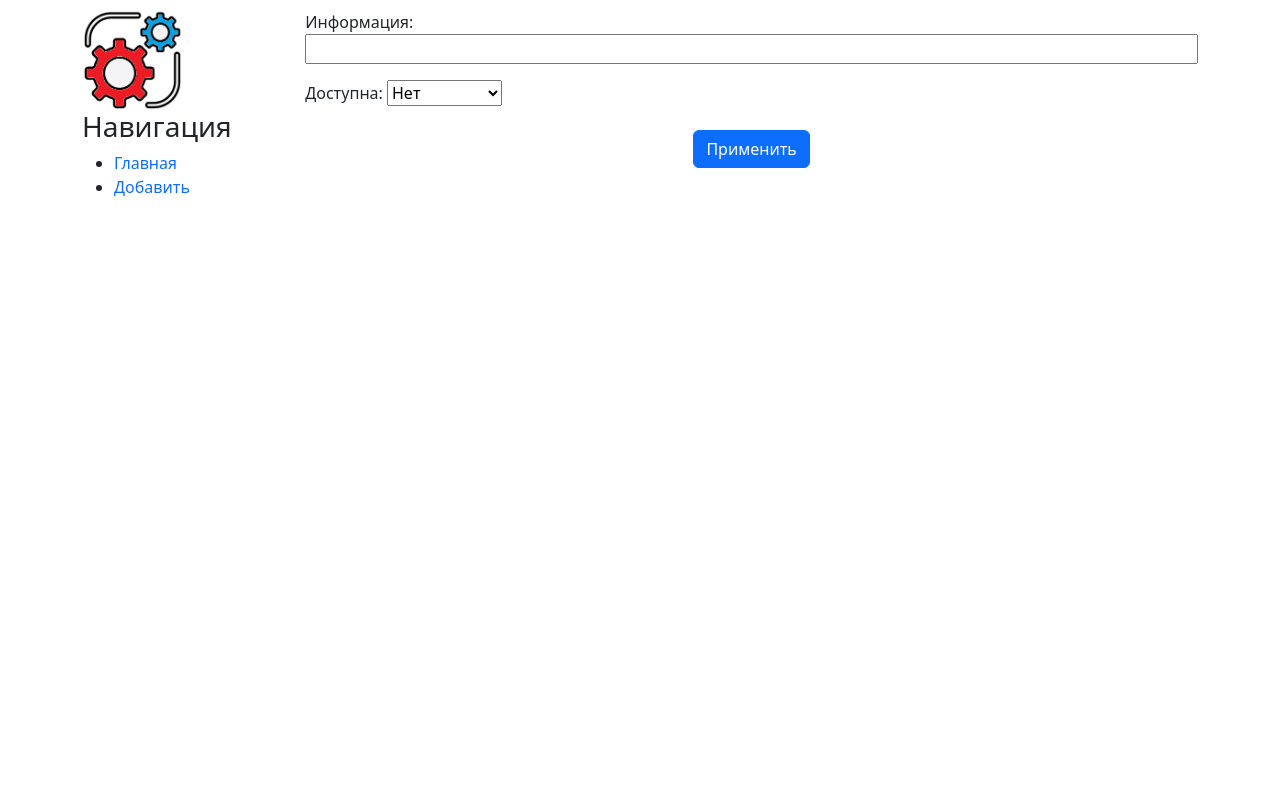
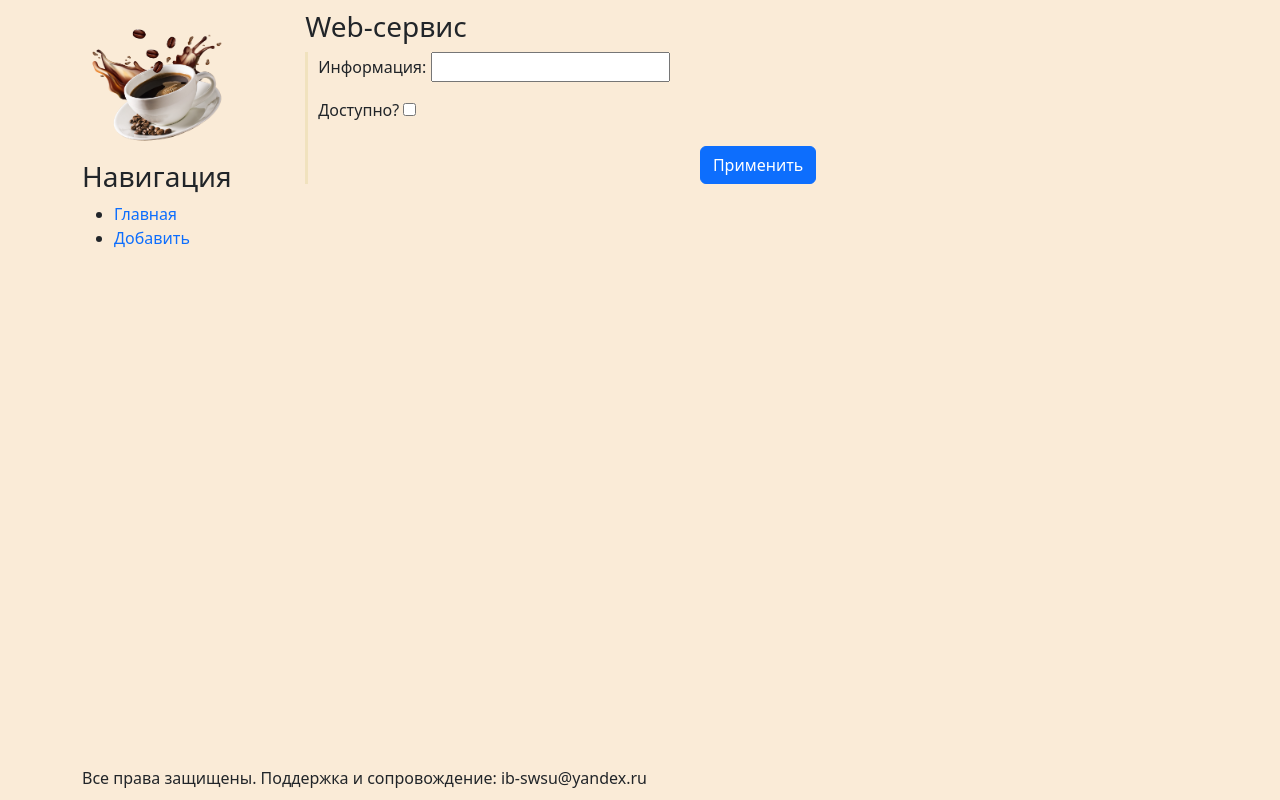
Before and after one commit to malkursk/digital, a Django app: page /create in a window 1280 px wide. Run offline with Django 4.2, Linux system fonts and the light colour scheme; parts of the project's set-up code (start-up, migrations or seed data) failed here and were passed over; some libraries are stand-ins or nearby versions.

Commit message:
easy views + style

```diff
--- a/vkr/my/models.py
+++ b/vkr/my/models.py
@@ -2,14 +2,14 @@ from django.db import models
 from django.core.validators import MinLengthValidator
 
 class Account(models.Model):
-    login = models.CharField(max_length=25, unique=True, verbose_name='логин')
-    passw = models.CharField(max_length=25, validators=[MinLengthValidator(3)], verbose_name='пароль')
-    busy = models.BooleanField(verbose_name='выдана', null=True, default=False)
-    fio = models.CharField(max_length=255, null=True, verbose_name='ФИО')
-    phone = models.CharField(max_length=20, null=True, verbose_name='контактный телефон')
-    org = models.CharField(max_length=255, null=True, verbose_name='название организации')
-    region = models.CharField(max_length=255, null=True, default='Курск',verbose_name='область (город)')
-    comment = models.CharField(max_length=255, null=True, verbose_name='комментарий')
+    login = models.CharField('логин', max_length=25, unique=True)
+    passw = models.CharField('пароль', max_length=25, validators=[MinLengthValidator(3)])
+    busy = models.BooleanField('выдана', default=False)
+    fio = models.CharField('ФИО',max_length=255, null=True)
+    phone = models.CharField('телефон',max_length=20, null=True)
+    org = models.CharField('организация',max_length=255, null=True)
+    region = models.CharField('область (город)', max_length=255, null=True, default='Курск')
+    comment = models.CharField('комментарий',max_length=255, null=True)
     created_at = models.DateTimeField(auto_now_add=True)
     updated_at = models.DateTimeField(auto_now=True)
     class Meta :
@@ -19,8 +19,8 @@ class Account(models.Model):
         ordering = ['-updated_at']
 
 class Test(models.Model):
-    info = models.CharField(verbose_name='информация', max_length=255)
-    enable = models.BooleanField(verbose_name='доступна', null=True, default=False)
+    info = models.CharField('информация', max_length=255)
+    enable = models.BooleanField('доступно?', default=False)
     created_at = models.DateTimeField(auto_now_add=True)
     updated_at = models.DateTimeField(auto_now=True)
     class Meta :
--- a/vkr/my/static/my/css/style.css
+++ b/vkr/my/static/my/css/style.css
@@ -1,13 +1,10 @@
 body {
     margin: 10px 0;
+    background-color: antiquewhite;
 }
 
 a {
     text-decoration: none;
-}
-
-input {
-    width: 100%;
 }
 
 aside {
@@ -16,6 +13,14 @@ aside {
 }
 
 main {
+    padding-left: 10px;
     width: 80%;
     float: right;
+    border-left: solid;
+    border-color: rgba(238, 223, 182, 0.747);
 }
+
+footer {
+    position: absolute;
+    bottom: 10px;
+}
--- a/vkr/my/templates/my/element.html
+++ b/vkr/my/templates/my/element.html
@@ -10,11 +10,11 @@
     <center><button type="submit" class="btn btn-primary mt-2">Применить</button></center>
 </form>
 {% else %}
-    <h5>Просмотр полной карточки, id: {{ form.pk }}</h5>
+    <h5>element {{ form.pk }}</h5>
     {% for key, value in form.fields.items %}
         <p>
-            <span class="badge bg-success">{{key}}</span>
-             :{{ value }}</p>
+            <span class="col-2 badge bg-success">{{key}}</span>
+             {{ value }}</p>
     {% endfor %}
 
 {% endif %}
--- a/vkr/my/templates/my/layout.html
+++ b/vkr/my/templates/my/layout.html
@@ -14,18 +14,23 @@
 
 <body class="container">
     <aside>
-        <img src="{%static 'my/img/z.png'%}" width="100px"  alt="Лого">
+        <img src="{%static 'my/img/z.png'%}" width="150"  alt="Лого">
         <h3>Навигация</h3>
         <ul>
             <li><a href="{%url 'url_list'%}">Главная</a></li>
             <li><a href="{%url 'url_create'%}">Добавить</a></li>
         </ul>
     </aside>
+<h3>Web-сервис</h3>
     <main>
         {% block content %}
 
         {% endblock %}
+
     </main>
+
+    <footer class="fs-7">Все права защищены. Поддержка и сопровождение: ib-swsu@yandex.ru</footer>
+
 </body>
 
 </html>
--- a/vkr/my/templates/my/list.html
+++ b/vkr/my/templates/my/list.html
@@ -29,7 +29,4 @@
         {% endfor %}
     </tbody>
 </table>
-<center><a href="/create" class="btn btn-success">
-    Новая запись <i class="fa-regular fa-file"></i></i></i>
-</a></center>
 {% endblock%}
```
Also changed, not shown: vkr/my/static/my/img/z.png.
